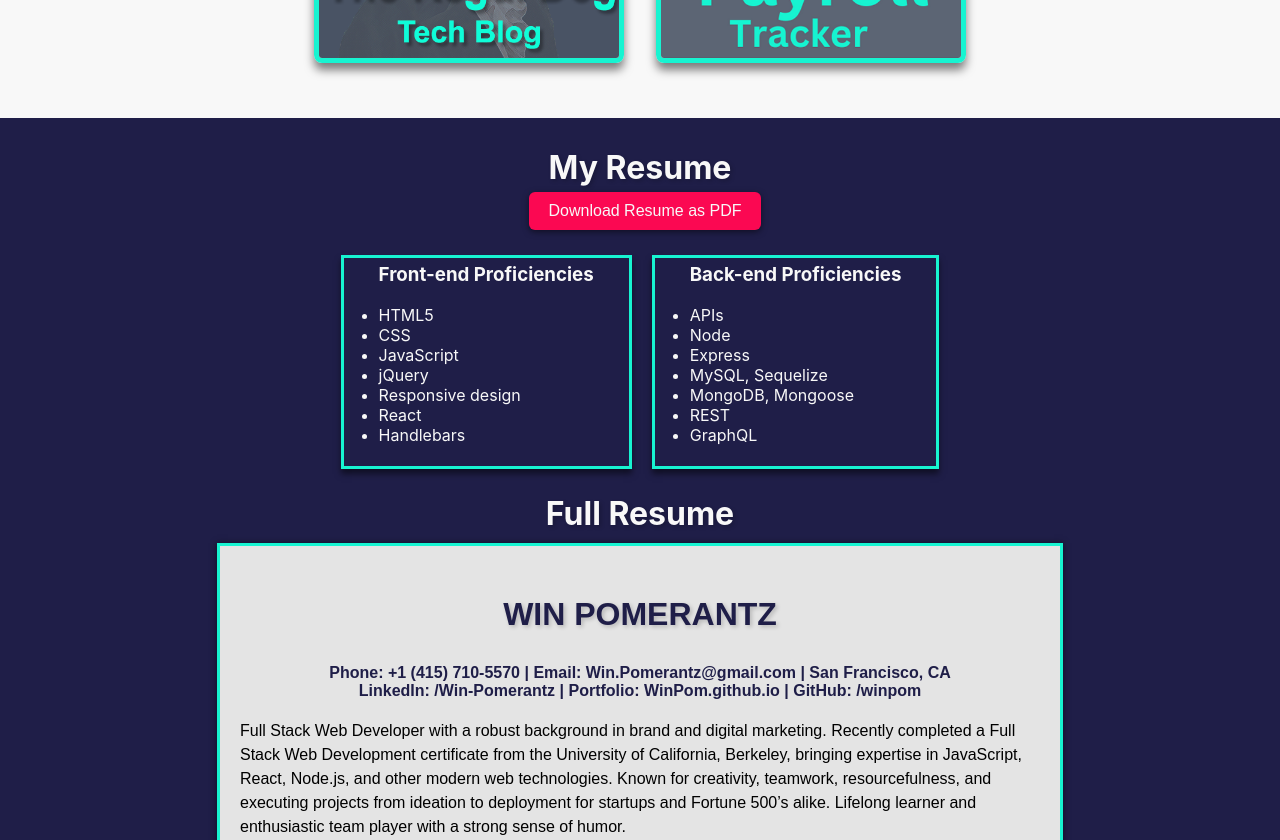
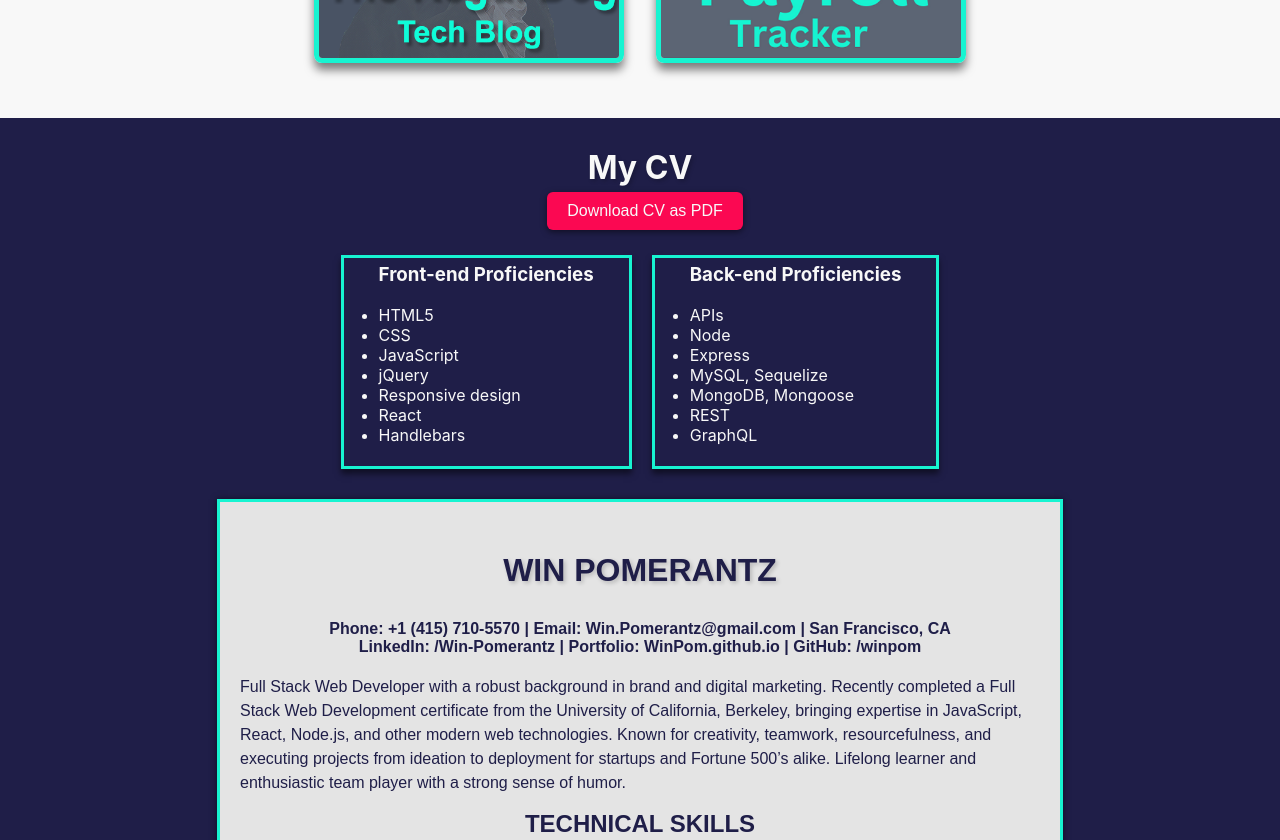
Before and after one commit to winpom/react-portfolio, a React (Create React App) app: page / in a window 1280 px wide. Shown: the part 1960-2800 px from the top of the page. Built offline with nearby package versions, Linux system fonts and the light colour scheme.

Commit message:
adding outside work section

```diff
--- a/src/App.js
+++ b/src/App.js
@@ -1,4 +1,6 @@
-import React, { useState, useEffect } from "react";
+import React, { useState,
+  // useEffect
+} from "react";
 import Header from "./components/Header";
 import Nav from "./components/Nav";
 import Footer from "./components/Footer";
@@ -10,15 +12,15 @@ function App() {
   const [pages] = useState([
     { name: "About" },
     { name: "Portfolio" },
-    { name: "Resume" },
+    { name: "CV" },
     // { name: "Contact" }
   ]);
 
   const [currentPage, setCurrentPage] = useState(pages[0]);
 
-  useEffect(() => {
-    document.title = `Win Pomerantz${currentPage.name === 'About' ? '' : ' - ' + currentPage.name}`;
-  }, [currentPage]);
+  // useEffect(() => {
+  //   document.title = `Win Pomerantz${currentPage.name === 'About' ? '' : ' - ' + currentPage.name}`;
+  // }, [currentPage]);
 
   return (
     <div>
--- a/src/Pages/Resume/resume.js
+++ b/src/Pages/CV/cv.js
@@ -5,15 +5,15 @@ function ResumePage() {
     const downloadResume = () => {
         const anchor = document.createElement("a");
         anchor.href = "/assets/Win-Pomerantz-Resume.pdf";
-        anchor.download = "Win-Pomerantz-Resume.pdf";
+        anchor.download = "Win-Pomerantz-CV.pdf";
         anchor.click();
     };
 
     return (
         <section className="resume-section">
-            <h1>My Resume</h1>
+            <h1>My CV</h1>
             <div className="button-container">
-                <button onClick={downloadResume} className="download-button">Download Resume as PDF</button>
+                <button onClick={downloadResume} className="download-button">Download CV as PDF</button>
             </div>
             <section className="proficiencies">
                 <div className="proficiency-list">
@@ -42,7 +42,7 @@ function ResumePage() {
                 </div>
             </section>
             <section className="increased-padding">
-                <h1 className="increased-margins">Full Resume</h1>
+                {/* <h1 className="increased-margins">Full Resume</h1> */}
                 <div className="resume-content">
                     <h1><strong>WIN POMERANTZ</strong></h1>
                     <h3>Phone: +1 (415) 710-5570 | Email: <a href="mailto:Win.Pomerantz@gmail.com">Win.Pomerantz@gmail.com</a> | San Francisco, CA<br></br>
--- a/src/Pages/Resume/style.css
+++ b/src/Pages/CV/style.css
@@ -37,9 +37,10 @@ section.resume-section {
 }
 
 .resume-content {
+    color: var(--dark);
     padding: 20px;
     max-width: 800px;
-    margin: auto;
+    margin: 20px auto;
     font-family: Arial, sans-serif;
     background-color: var(--gray);
     box-shadow: 0 0px 6px rgba(0, 0, 0, .5);
--- a/src/Pages/MainContent/MainContent.js
+++ b/src/Pages/MainContent/MainContent.js
@@ -1,7 +1,7 @@
 import React from 'react';
 import AboutPage from '../About/about';
 import PortfolioPage from '../Portfolio/portfolio';
-import ResumePage from '../Resume/resume';
+import CVPage from '../CV/cv';
 // import ContactPage from '../Contact/contact';
 
 function MainContent() {
@@ -13,8 +13,8 @@ function MainContent() {
             <section id="portfolio">
                 <PortfolioPage />
             </section>
-            <section id="resume">
-                <ResumePage />
+            <section id="cv">
+                <CVPage />
             </section>
             {/* <section id="contact">
                 <ContactPage />
```
Also changed, not shown: src/Pages/Life/life.js (added, +18 -0 lines), src/setupTests.js (deleted, +0 -5 lines), src/Pages/Life/style.css (added), 1 other file (tests, documents, lock files or other folders).
